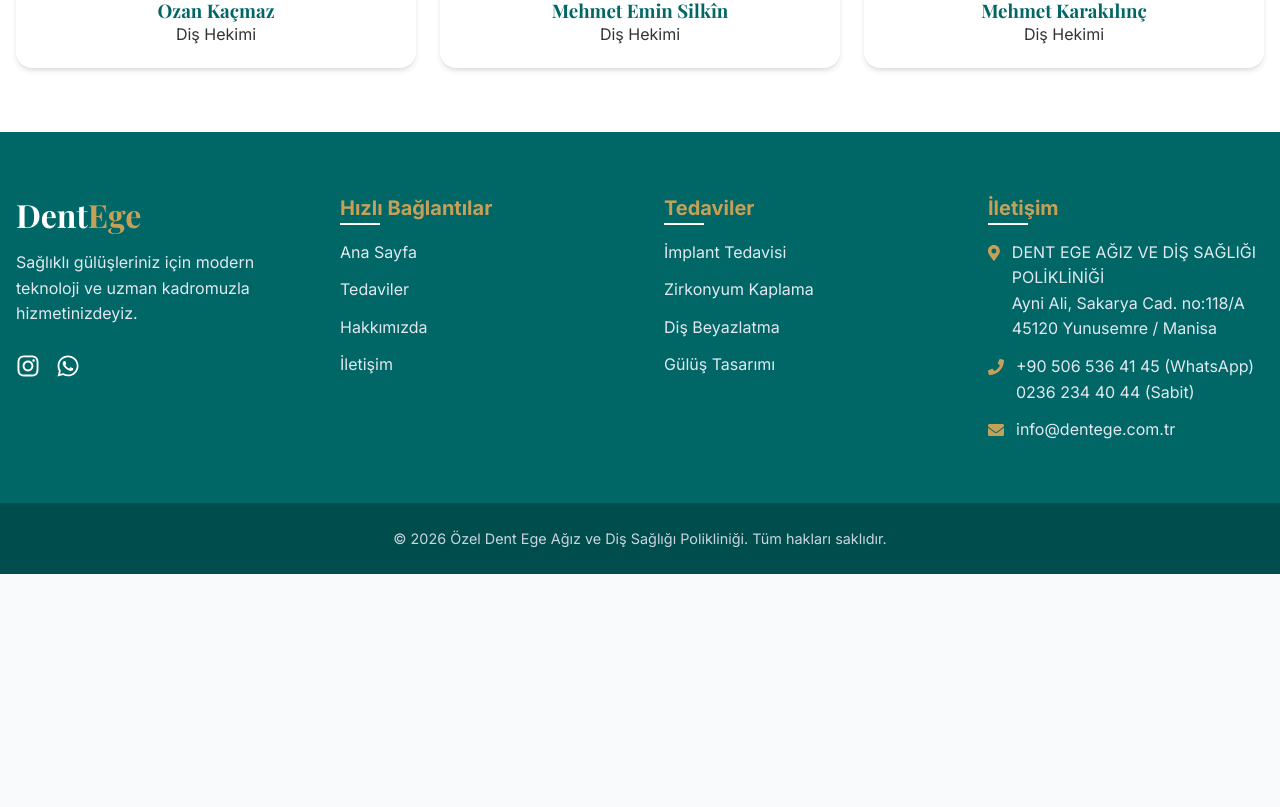
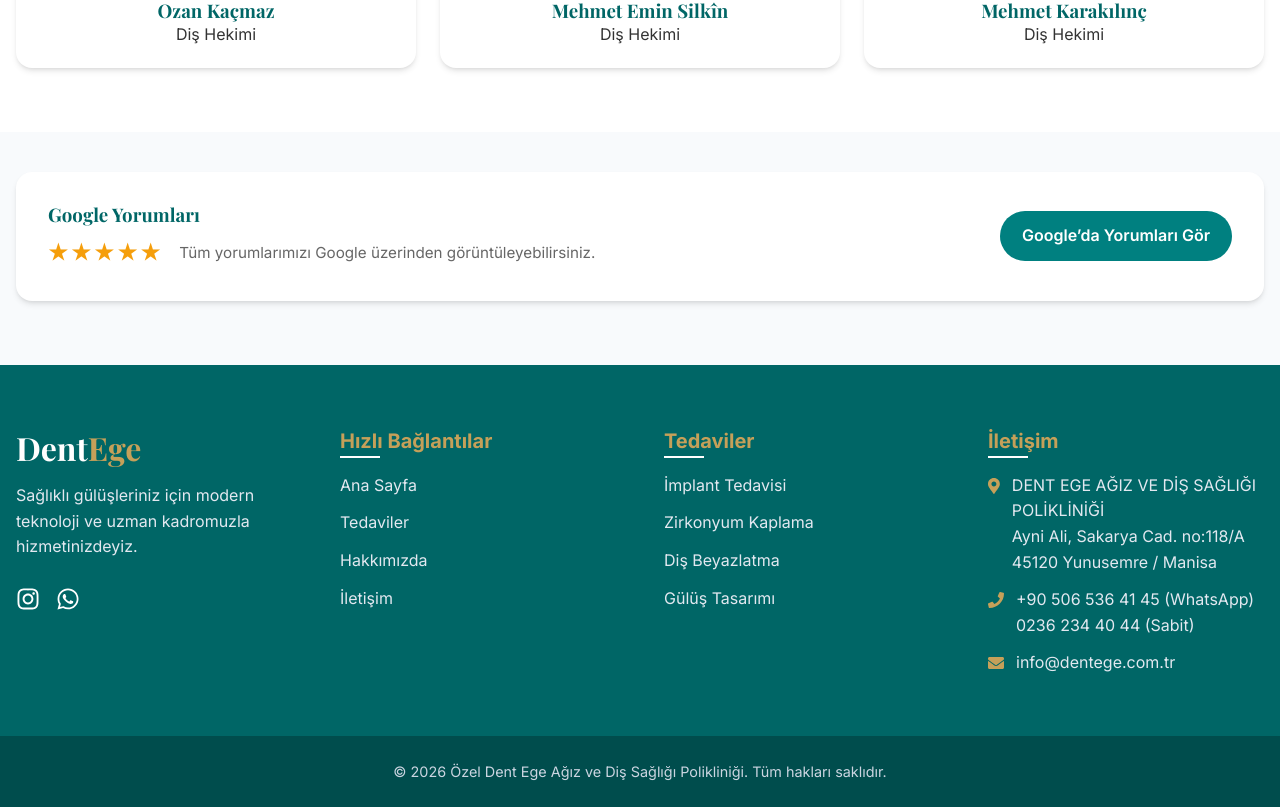
Before and after one commit to ozgekacmazz/dentege-website, a React (Vite) app: page / in a window 1280 px wide. Shown: the part 3315-4122 px from the top of the page. Before the commit the page ends 3889 px from the top, so only its background shows below. Built offline with nearby package versions, Linux system fonts and the light colour scheme.

Commit message:
UI: remove duplicate 'Neden Dent Ege' heading, keep Google reviews CTA

```diff
--- /dev/null
+++ b/src/components/TrustSection.tsx
@@ -0,0 +1,37 @@
+import "../styles/TrustSection.css";
+
+const TrustSection = () => {
+    const GOOGLE_REVIEWS_URL =
+        "https://www.google.com/search?sca_esv=b1aa0ebf47929ca9&rlz=1C1GCEU_trTR1079TR1079&sxsrf=ANbL-n7gKk9Mk-2MHCqtU-8-a_R7K7wCIA:1770825756641&si=AL3DRZEsmMGCryMMFSHJ3StBhOdZ2-6yYkXd_doETEE1OR-qOVENMaKNVbQ_FOCY3h2RqMWh039srMK6Dwhj5Q78qiDDzTowxYzk4ey8lDUlBGE8LB4YslzBmboDnTHTErjEjE8w_YfSIyq7jeNu4VotlWy6O48c6SRrmlfgFPN7SR2nc5isSdUDttAupSe1XmSjYjt7vBB2&q=DENT+EGE+A%C4%9EIZ+VE+D%C4%B0%C5%9E+SA%C4%9ELI%C4%9EI+POL%C4%B0KL%C4%B0N%C4%B0%C4%9E%C4%B0+Yorumlar&sa=X&ved=2ahUKEwjH3buB6NGSAxXKBNsEHRLBGNwQ0bkNegQIRhAH&biw=840&bih=777&dpr=1.15";
+
+    return (
+        <section className="trust-section">
+            <div className="container">
+                <div className="reviews-clean">
+                    <div className="reviews-left">
+                        <h3>Google Yorumları</h3>
+                        <div className="reviews-score">
+                            <div className="stars" aria-label="5 yıldız">★★★★★</div>
+                            <span className="reviews-note">
+                Tüm yorumlarımızı Google üzerinden görüntüleyebilirsiniz.
+              </span>
+                        </div>
+                    </div>
+
+                    <div className="reviews-right">
+                        <a
+                            className="reviews-btn"
+                            href={GOOGLE_REVIEWS_URL}
+                            target="_blank"
+                            rel="noopener noreferrer"
+                        >
+                            Google’da Yorumları Gör
+                        </a>
+                    </div>
+                </div>
+            </div>
+        </section>
+    );
+};
+
+export default TrustSection;
--- a/src/pages/Home.tsx
+++ b/src/pages/Home.tsx
@@ -2,6 +2,7 @@ import Hero from '../components/Hero';
 import ClinicIntro from '../components/ClinicIntro';
 import TreatmentCard from '../components/TreatmentCard';
 import DoctorsSection from '../components/DoctorsSection';
+import TrustSection from "../components/TrustSection";
 import Seo from '../components/Seo';
 import { FaTooth, FaGem, FaMagic, FaChild, FaTeeth, FaSmile } from 'react-icons/fa';
 
@@ -85,6 +86,8 @@ const Home = () => {
 
             {/*  Yeni: Hekimlerimiz Bölümü */}
             <DoctorsSection />
+            <TrustSection />
+
         </>
     );
 };
--- /dev/null
+++ b/src/styles/TrustSection.css
@@ -0,0 +1,60 @@
+.trust-section {
+    padding: 2.5rem 0 4rem;
+    background: #f8fafc;
+}
+
+.reviews-clean {
+    background: var(--color-white);
+    border-radius: var(--radius-lg);
+    padding: 2rem;
+    box-shadow: var(--shadow-md);
+
+    display: flex;
+    justify-content: space-between;
+    align-items: center;
+    gap: 1.5rem;
+    flex-wrap: wrap;
+}
+
+.reviews-left h3 {
+    margin-bottom: 0.75rem;
+    color: var(--color-primary-dark);
+}
+
+.reviews-score {
+    display: flex;
+    align-items: center;
+    gap: 1rem;
+}
+
+.stars {
+    color: #f59e0b;
+    font-size: 1.2rem;
+    letter-spacing: 3px;
+    font-weight: 700;
+}
+
+.reviews-note {
+    color: var(--color-text-light);
+    font-size: 0.95rem;
+}
+
+.reviews-btn {
+    display: inline-flex;
+    align-items: center;
+    justify-content: center;
+    padding: 12px 22px;
+    border-radius: 999px;
+    text-decoration: none;
+    font-weight: 600;
+
+    background: var(--color-primary);
+    color: #fff;
+
+    transition: transform 0.2s ease, box-shadow 0.2s ease;
+}
+
+.reviews-btn:hover {
+    transform: translateY(-2px);
+    box-shadow: 0 12px 30px rgba(0,0,0,0.18);
+}
```
